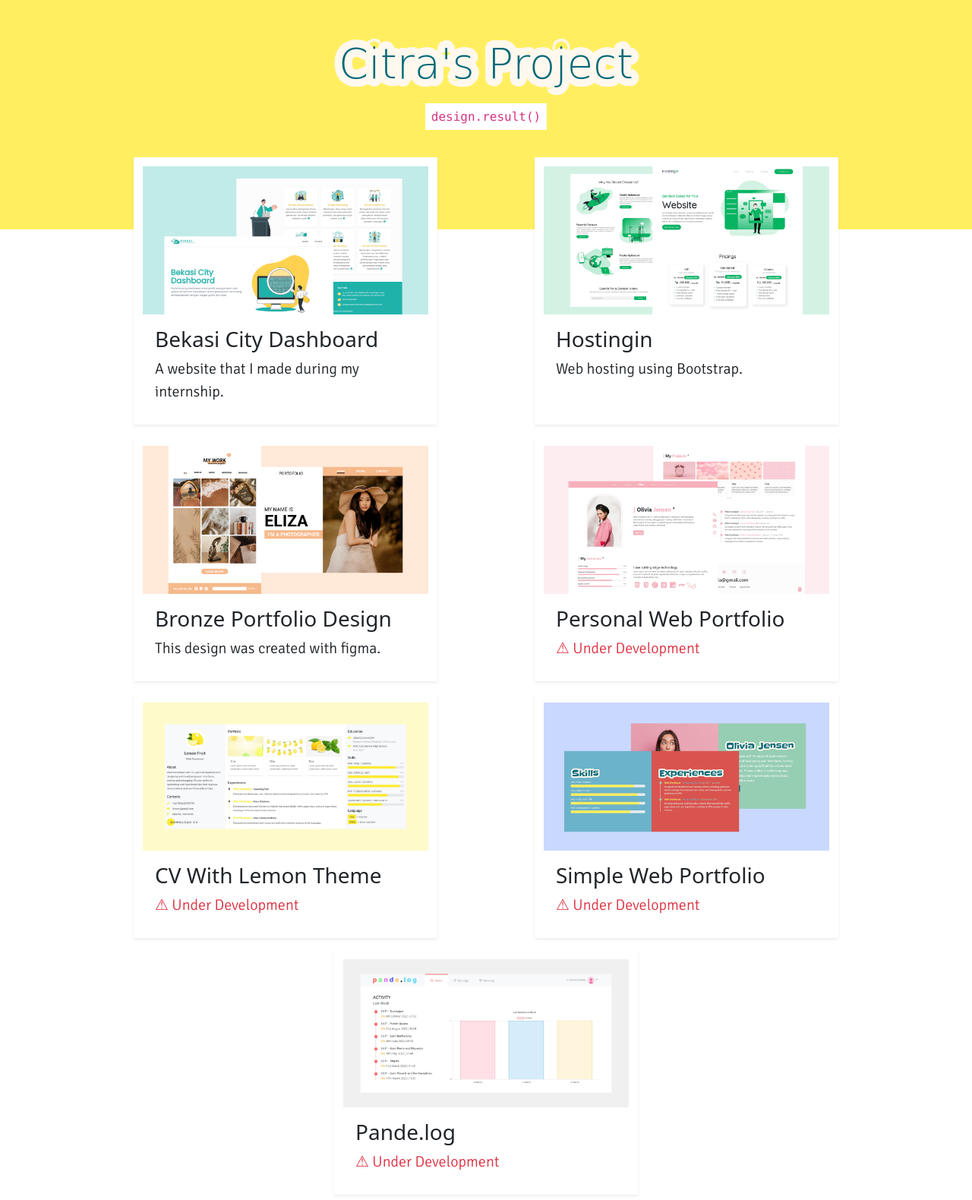
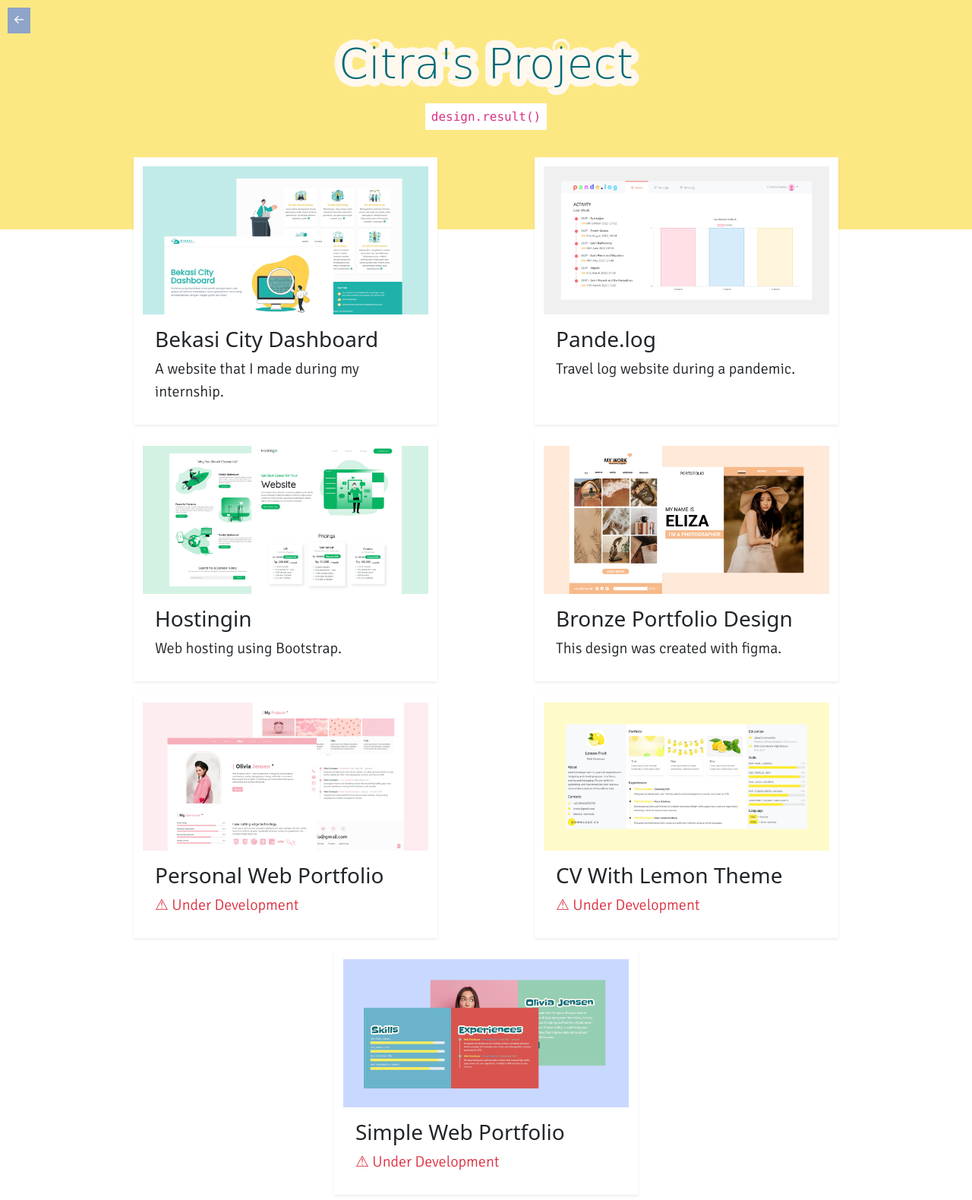
Before and after one commit to wecitra/wecitra.github.io, a plain HTML site: page projects.html in a window 1280 px wide. Shown: the whole page at 76% size. Drawn offline with Linux system fonts and the light colour scheme; a web font is replaced by a local one.

Commit message:
added back button, change yellow color, aos

```diff
--- a/assets/css/style.css
+++ b/assets/css/style.css
@@ -16,7 +16,7 @@
 }
 
 .bg-yellow {
-  background: var(--tertiary);
+  background: #FCE883;
 }
 
 .section-1, .section-2 {
@@ -263,6 +263,14 @@
   padding-bottom: 120px;
 }
 
+.btn-back {
+  background: var(--senary);
+  padding: 5px 7px;
+  position: absolute;
+  margin-left: 10px;
+  margin-top: 10px;
+}
+
 .all-projects {
   margin-top: -95px;
 }
--- a/assets/js/main.js
+++ b/assets/js/main.js
@@ -27,7 +27,7 @@ const sr = ScrollReveal({
     reset: true,
 });
 
-sr.reveal(`.btn, .carousel-wrap`, {
+sr.reveal(`.btn, .carousel-wrap, .all-projects .card`, {
     origin: 'bottom',
     interval: 200,
 });
--- a/projects.html
+++ b/projects.html
@@ -22,6 +22,7 @@
 </head>
 
 <body oncontextmenu"return false">
+    <a href="index.html" class="btn-back text-white"><i class='bx bx-arrow-back'></i></a>
     <div class="jumbotron jumbotron-fluid bg-yellow">
         <h1 class="title display-4 mb-4 text-center">Citra's Project</h1>
         <div class="text-center mb-3">
@@ -31,13 +32,21 @@
     <div class="container-fluid">
         <div class="all-projects px-5 row d-flex flex-wrap justify-content-evenly">
             <div class="card item mb-3 shadow-sm" style="width: 400px;">
-                        <img src="assets/img/portfolios/portfolio_4.png" class="card-img-top" width="100%"
-                            alt="Bekasi City Dashboard">
+                <img src="assets/img/portfolios/portfolio_4.png" class="card-img-top" width="100%" alt="Bekasi City Dashboard">
                 <div class="card-body">
                     <a href="https://satudata.bekasikota.go.id/CityDashboard" target="_BLANK" class="text-decoration-none text-dark">
                         <h5 class="card-title fs-3">Bekasi City Dashboard</h5>
                     </a>
                     <p class="card-text fs-5">A website that I made during my internship.</p>
+                </div>
+            </div>
+            <div class="card item mb-3 shadow-sm" style="width: 400px;">
+                <img src="assets/img/portfolios/portfolio_7.png" class="card-img-top" width="100%" alt="Pande.log">
+                <div class="card-body">
+                    <a href="https://www.bookio.websolutions.web.id/pande/" target="_BLANK" class="text-decoration-none text-dark">
+                        <h5 class="card-title fs-3">Pande.log</h5>
+                    </a>
+                    <p class="card-text fs-5">Travel log website during a pandemic.</p>
                 </div>
             </div>
             <div class="card item mb-3 shadow-sm" style="width: 400px;">
@@ -50,8 +59,7 @@
                 </div>
             </div>
             <div class="card item mb-3 shadow-sm" style="width: 400px;">
-                        <img src="assets/img/portfolios/portfolio_6.png" class="card-img-top" width="100%"
-                            alt="Bronze Portfolio Design">
+                <img src="assets/img/portfolios/portfolio_6.png" class="card-img-top" width="100%" alt="Bronze Portfolio Design">
                 <div class="card-body">
                     <a href="https://www.figma.com/proto/WbDj9Lu5p8T3tfXhfu3Rdh/Bronze-Portfolio-Web-Design?scaling=scale-down-width&hide-ui=1"
                         target="_BLANK" class="text-decoration-none text-dark">
@@ -61,37 +69,23 @@
                 </div>
             </div>
             <div class="card item mb-3 shadow-sm" style="width: 400px;">
-                        <img src="assets/img/portfolios/portfolio_1.png" class="card-img-top" width="100%"
-                            alt="Personal Web Portfolio">
+                <img src="assets/img/portfolios/portfolio_1.png" class="card-img-top" width="100%" alt="Personal Web Portfolio">
                 <div class="card-body">
                     <h5 class="card-title fs-3">Personal Web Portfolio</h5>
                     <p class="card-text text-danger fs-5">&#9888 Under Development</p>
                 </div>
             </div>
             <div class="card item mb-3 shadow-sm" style="width: 400px;">
-                        <img src="assets/img/portfolios/portfolio_2.png" class="card-img-top" width="100%"
-                            alt="CV With Lemon Theme">
+                <img src="assets/img/portfolios/portfolio_2.png" class="card-img-top" width="100%" alt="CV With Lemon Theme">
                 <div class="card-body">
                     <h5 class="card-title fs-3">CV With Lemon Theme</h5>
                     <p class="card-text text-danger fs-5">&#9888 Under Development</p>
                 </div>
             </div>
             <div class="card item mb-3 shadow-sm" style="width: 400px;">
-                        <img src="assets/img/portfolios/portfolio_3.png" class="card-img-top" width="100%"
-                            alt="Simple Web Portfolio">
+                <img src="assets/img/portfolios/portfolio_3.png" class="card-img-top" width="100%" alt="Simple Web Portfolio">
                 <div class="card-body">
                     <h5 class="card-title fs-3">Simple Web Portfolio</h5>
-                            <p class="card-text text-danger fs-5">&#9888 Under Development</p>
-                        </div>
-                    </div>
-                    <div class="card item mb-3 shadow-sm" style="width: 400px;">
-                        <img src="assets/img/portfolios/portfolio_7.png" class="card-img-top" width="100%"
-                            alt="Pande.log">
-                        <div class="card-body">
-                            <a href="https://www.bookio.websolutions.web.id/pande/"
-                                target="_BLANK" class="text-decoration-none text-dark">
-                                <h5 class="card-title fs-3">Pande.log</h5>
-                            </a>
                     <p class="card-text text-danger fs-5">&#9888 Under Development</p>
                 </div>
             </div>
```
Also changed, not shown: index.html (+12 -28 lines). Lines whose indentation alone changed are shown as unchanged.
